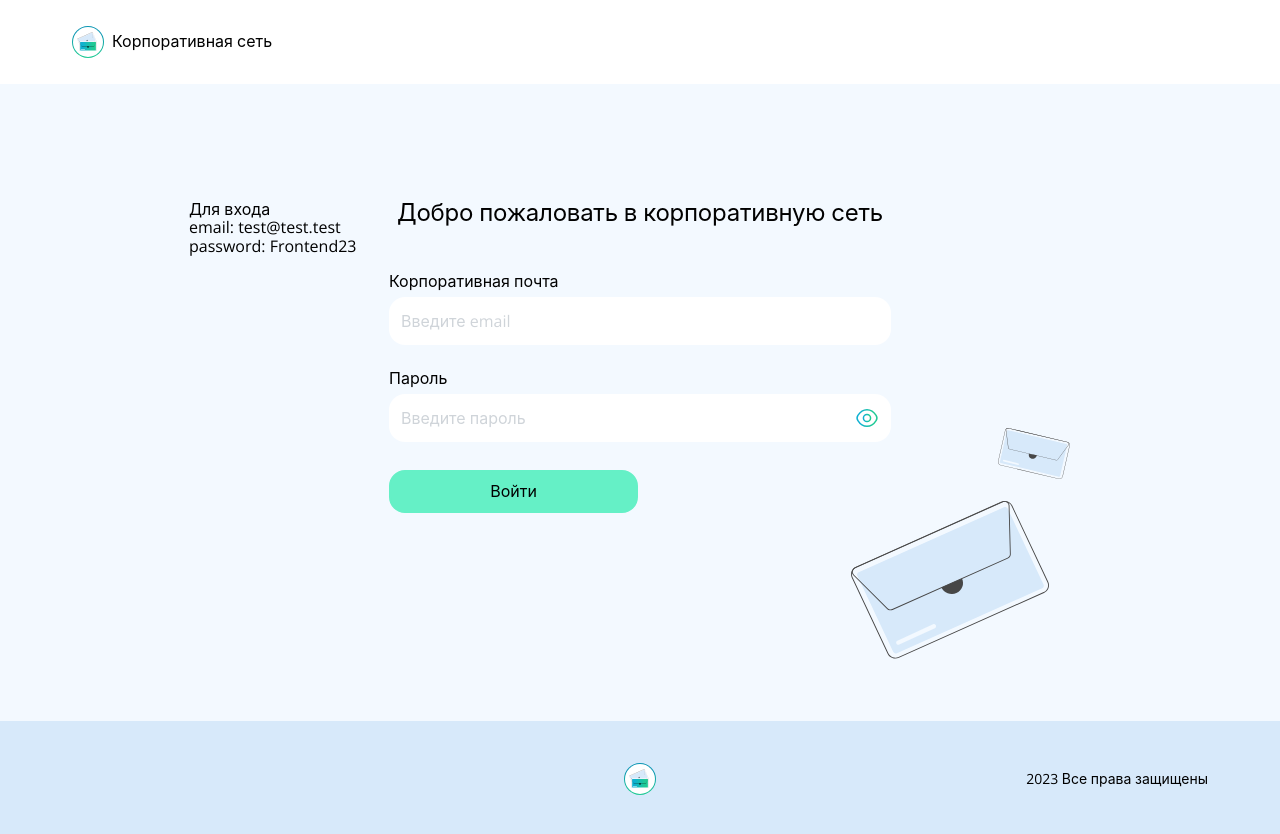
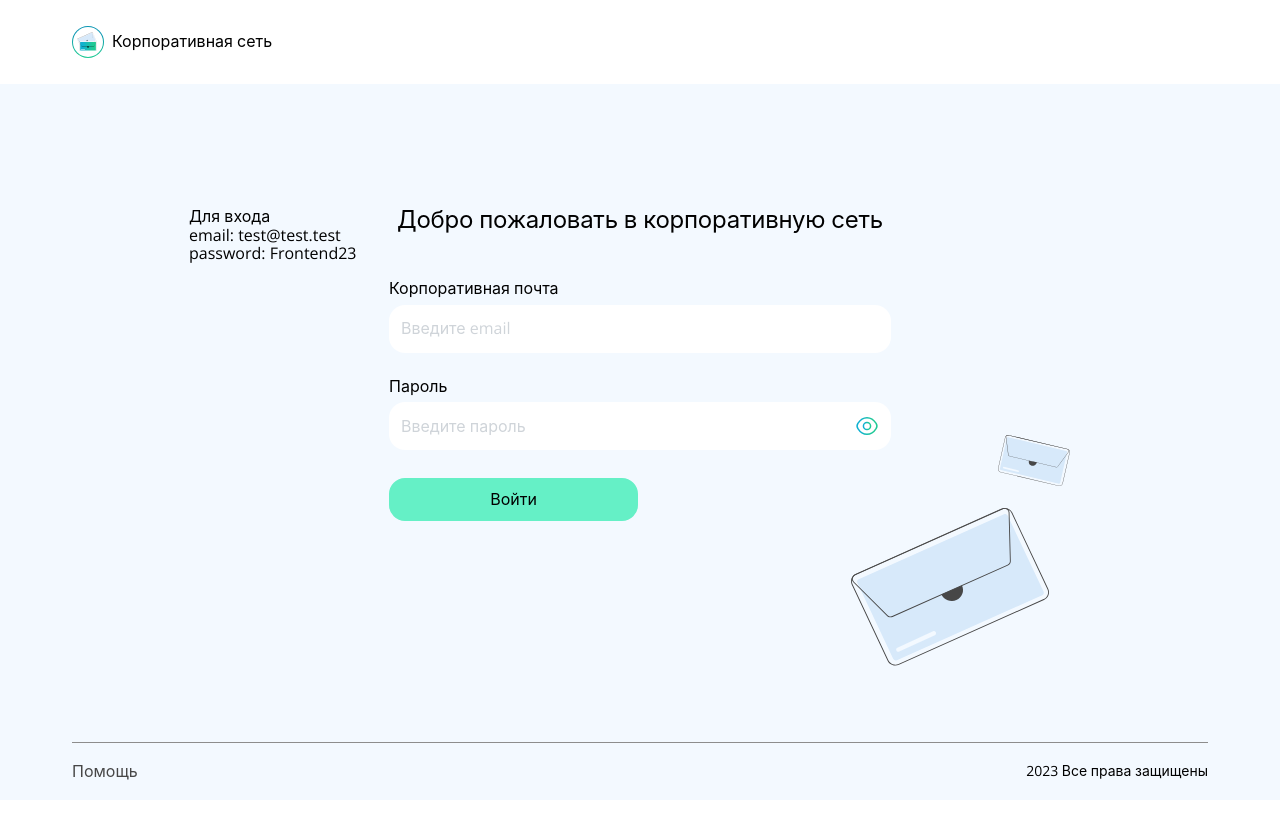
Before and after one commit to social-network-ya-practicum/frontend, a React (Create React App) app: page /login in a window 1280 px wide. Shown: the top 834 px of the page. After the commit the page ends 800 px from the top, so only its background shows below. Built offline with nearby package versions, Linux system fonts and the light colour scheme.

Commit message:
fix(component): fix: Изменение footer

```diff
--- a/src/components/footer/footer.jsx
+++ b/src/components/footer/footer.jsx
@@ -1,16 +1,14 @@
 import React from 'react';
 import { NavLink } from 'react-router-dom';
 import PropTypes from 'prop-types';
-import Logo from '../../image/logo.svg';
-import BorderGradient from '../common/border-gradient/border-gradient';
 import styles from './footer.module.scss';
 
 function Footer({ user, mix }) {
   return (
     <footer className={mix}>
       <div className={styles.footer}>
-        <div className={styles.foooter__info}>
-          {user && (
+        <div className={styles.footer__container}>
+          <div className={styles.footer__info}>
             <nav>
               <ul className={styles.footer__menu}>
                 <li>
@@ -18,6 +16,8 @@ function Footer({ user, mix }) {
                     Помощь
                   </NavLink>
                 </li>
+                {user && (
+                  <>
                   <li>
                     <NavLink to="/#" className={styles.footer__text}>
                       Документы
@@ -28,18 +28,15 @@ function Footer({ user, mix }) {
                       Реквизиты компании
                     </NavLink>
                   </li>
+                  </>
+                )}
               </ul>
             </nav>
-          )}
           </div>
-        <NavLink to="/" className={styles.footer__logo}>
-          <BorderGradient>
-            <img className={styles.footer__img} src={Logo} alt="Логотип" />
-          </BorderGradient>
-        </NavLink>
           <p className={styles.footer__text_size_s}>
             {new Date().getFullYear()} Все права защищены
           </p>
+        </div>
       </div>
     </footer>
   );
--- a/src/components/footer/footer.module.scss
+++ b/src/components/footer/footer.module.scss
@@ -1,6 +1,5 @@
 footer {
   width: 100%;
-  height: var(--footer_height);
   display: flex;
   align-items: center;
   justify-content: center;
@@ -14,30 +13,16 @@ footer {
   font-family: var(--font-family-default);
   padding: 0 72px;
   display: flex;
-  align-items: center;
-  justify-content: space-between;
   position: relative;
 
-  &__logo {
-    width: fit-content;
+  &__container {
+    height: var(--footer_height);
+    width: 100%;
     display: flex;
     align-items: center;
-    text-decoration: none;
-    position: absolute;
-    margin: auto;
-    left: 0;
-    right: 0;
-
-    &:hover {
-      cursor: pointer;
-    }
-  }
-
-  &__img {
-    align-self: flex-start;
-    margin-top: 3px;
-    margin-left: 4px;
-    object-fit: cover;
+    position: relative;
+    justify-content: space-between;
+    border-top: 1px solid var(--color_8d8d8d);
   }
 
   &__info {
@@ -57,7 +42,7 @@ footer {
     font-weight: 400;
     font-size: 16px;
     line-height: 120%;
-    color: var(--text_color_default);
+    color: var(--text_color_secondary2);
     margin: 0;
     text-decoration: none;
 
--- a/src/index.scss
+++ b/src/index.scss
@@ -7,6 +7,7 @@
   --text_color_default: #010101;
   --text_color_light: #ffffff;
   --text_color_secondary: #7e7f80;
+  --text_color_secondary2: #474747;
   --text_color_placeholder: #cfd4d9;
   --text_color_error: #ff6b6b;
 
@@ -14,7 +15,7 @@
   --bg_color_default: #ffffff;
   --bg_color_primary: #f3f9ff;
   --bg_color_header: #ffffff;
-  --bg_color_footer: #d7e9fa;
+  --bg_color_footer: #f3f9ff;
   --bg_color_layout: #f3f9ff;
 
   // 1.3 buttons:
@@ -37,6 +38,7 @@
   --color_757575: #757575;
   --color_818c99: #818c99;
   --color_8f9fb3: #8f9fb3;
+  --color_8d8d8d: #8d8d8d;
   --color_969696: #969696;
   --color_979797: #979797;
   --color_99a2ad: #99a2ad;
@@ -50,7 +52,7 @@
 
   // 2. other variables:
   --header_height: 84px;
-  --footer_height: 116px;
+  --footer_height: 58px;
 
   // 3. fonts
   --font-family-default: 'Open Sans', 'Inter', Arial, Helvetica, sans-serif;
```
Lines whose indentation alone changed are shown as unchanged.
